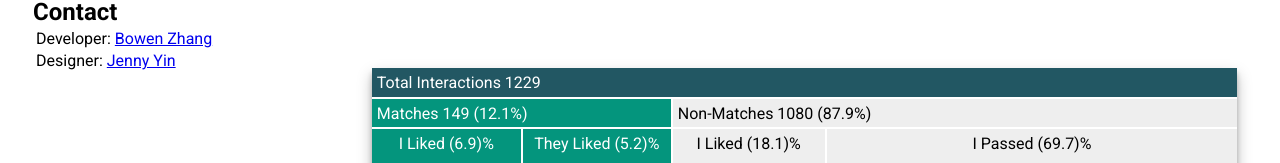
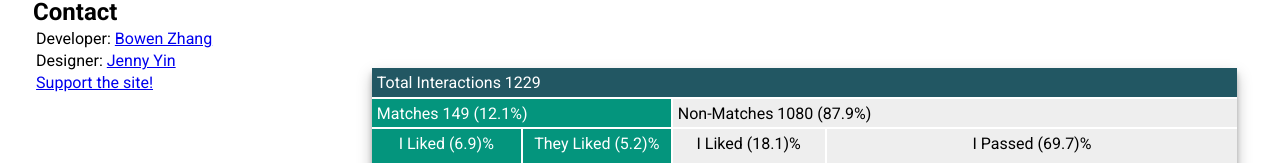
Before and after one commit to bowenzhangdotcom/datedashme, a React (Create React App) app: page / in a window 1280 px wide. Shown: the part 495-658 px from the top of the page. Built offline with nearby package versions, Linux system fonts and the light colour scheme.

Commit message:
added buy tea option

```diff
--- a/src/components/Contact/Contact.jsx
+++ b/src/components/Contact/Contact.jsx
@@ -24,6 +24,14 @@ class Contact extends React.Component {
             </a>
             </span>
         </div>
+        <div className={styles.BuyTea}>
+            <a
+              href="https://www.buymeacoffee.com/bowenzhang"
+              target="_blank"
+              rel="noopener noreferrer"
+            >Support the site!
+            </a>
+        </div>
       </div>
    )
   }
--- a/src/components/Contact/Contact.module.css
+++ b/src/components/Contact/Contact.module.css
@@ -11,7 +11,8 @@
 }
 
 .Bowen,
-.Jenny {
+.Jenny,
+.BuyTea {
   font-size: 16px;
   margin: 3px;
 }
```
